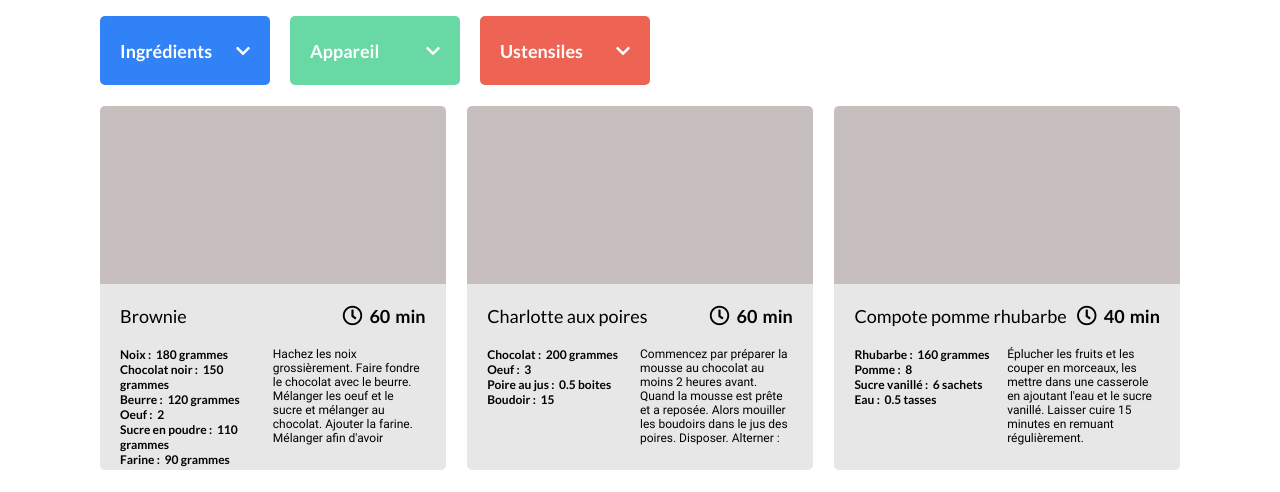
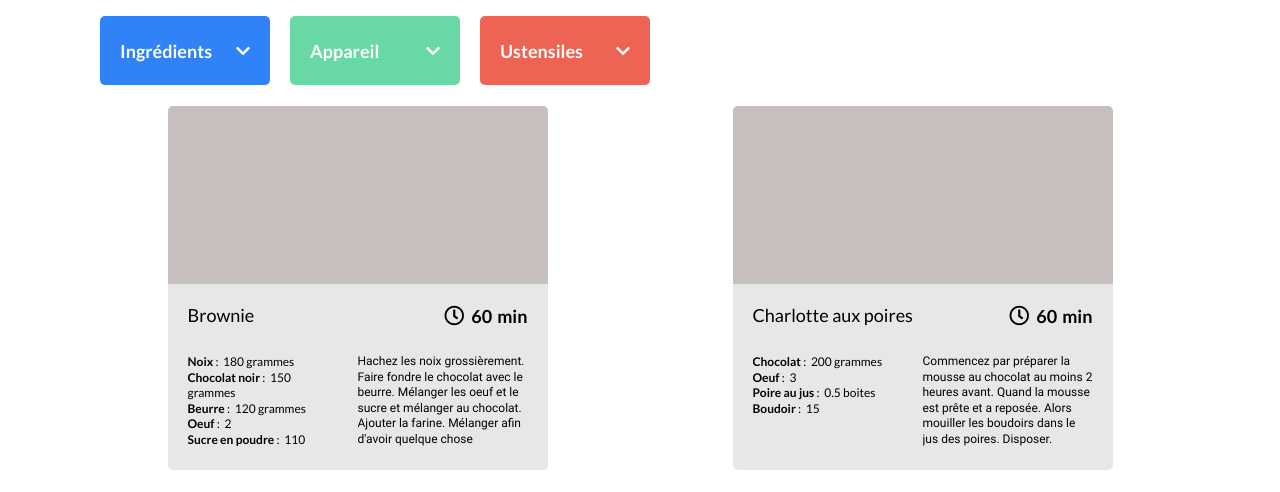
Before and after one commit to remymerienne/RemyMerienne_7_18052021, a website built with webpack: page index.html in a window 1280 px wide. Shown: the part 234-726 px from the top of the page. Built offline with nearby package versions, Linux system fonts and the light colour scheme.

Commit message:
[FEAT]: recipes thumbnails layout

```diff
--- a/script/components/modules/Display.js
+++ b/script/components/modules/Display.js
@@ -2,13 +2,34 @@
 
 const calculateHeightList = (array) => {
   let len = array.length;
-  if (len > 0) {
-    while (len % 3 !== 0) {
-      len++;
+
+  if (window.innerWidth <= 1080) {
+    if (len > 0) {
+      while (len % 1 !== 0) {
+        len++;
+      }
+      return ((len / 1) * 32) + 20;
+    } else {
+      return 0;
     }
-    return ((len / 3) * 32) + 20;
+  } else if (window.innerWidth <= 1220) {
+    if (len > 0) {
+      while (len % 2 !== 0) {
+        len++;
+      }
+      return ((len / 2) * 32) + 20;
+    } else {
+      return 0;
+    }
   } else {
-    return 0;
+    if (len > 0) {
+      while (len % 3 !== 0) {
+        len++;
+      }
+      return ((len / 3) * 32) + 20;
+    } else {
+      return 0;
+    }
   }
 };
 
@@ -108,9 +129,11 @@ const displayIngredients = (recipe) => {
     ingredientsList += `
   <p class="li">
   ${recipe.ingredients[i].ingredient}
+  <span class="quantity">
   ${recipe.ingredients[i].quantity !== undefined ? ':&nbsp' : ''}
   ${recipe.ingredients[i].quantity !== undefined ? recipe.ingredients[i].quantity : ''}
   ${recipe.ingredients[i].unit !== undefined ? recipe.ingredients[i].unit : ''}
+  </span>
   </p>`;
   }
   return ingredientsList;
--- a/stylesheets/layout/_page.scss
+++ b/stylesheets/layout/_page.scss
@@ -15,9 +15,10 @@
 
 .main {
   display: flex;
+  justify-content: space-around;
   flex-wrap: wrap;
-  column-gap: 2%;
-  row-gap: 25px;
+  column-gap: 50px;
+  row-gap: 50px;
   top: 340px;
   max-width: 1240px;
   margin: 0 100px 0 auto;
--- a/stylesheets/pages/_index.scss
+++ b/stylesheets/pages/_index.scss
@@ -111,6 +111,7 @@
   }
 
   .fa-chevron-down {
+    margin-left: 20px;
     font-size: 16px;
   }
 }
@@ -124,7 +125,7 @@
 .recipe {
   display: flex;
   flex-direction: column;
-  width: 32%;
+  width: 380px;
   height: 364px;
   border-radius: 5px;
   overflow: hidden;
@@ -146,6 +147,8 @@
 
 .high-group-recipe {
   @extend %flex-between;
+  align-items: flex-start;
+  height: 45px;
 
   &__title {
     font-size: 18px;
@@ -177,24 +180,33 @@
 .low-group-recipe {
   display: flex;
   justify-content: space-between;
-  margin-top: 20px;
 
   &__list {
     width: 50%;
     height: 100px;
+    padding-right: 20px;
+    padding-top: 5px;
+    overflow: hidden;
+    line-height: 15.5px;
   }
 
   .li {
     font-size: 12px;
     font-weight: 700;
+
+    .quantity {
+      font-weight: 400;
+    }
   }
 
   &__task {
     width: 50%;
     height: 100px;
+    padding-top: 5px;
+    overflow: hidden;
     font-family: $task-font-stack;
     font-size: 12px;
-    overflow: hidden;
+    line-height: 15.5px;
   }
 }
 
```
Also changed, not shown: index.html (+1 -0 lines), css/style.css, dist/main.bundle.js.
